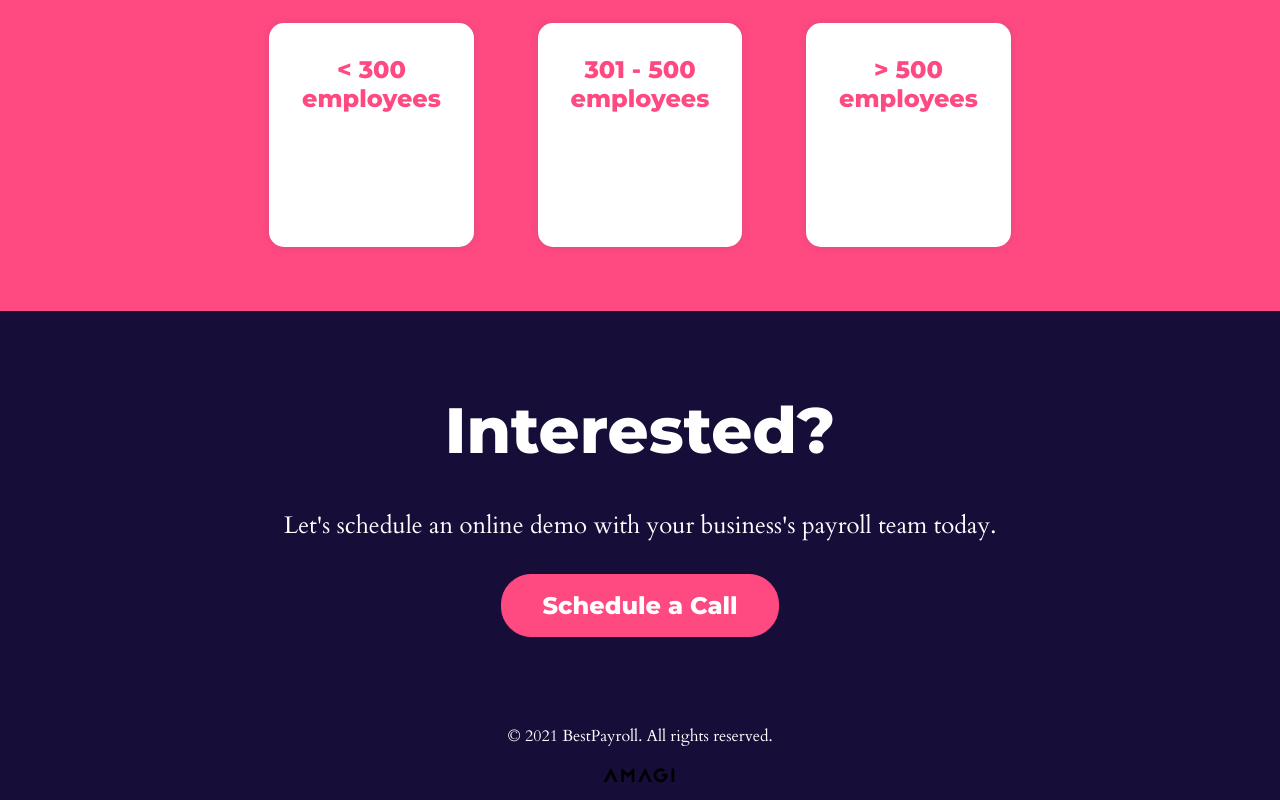
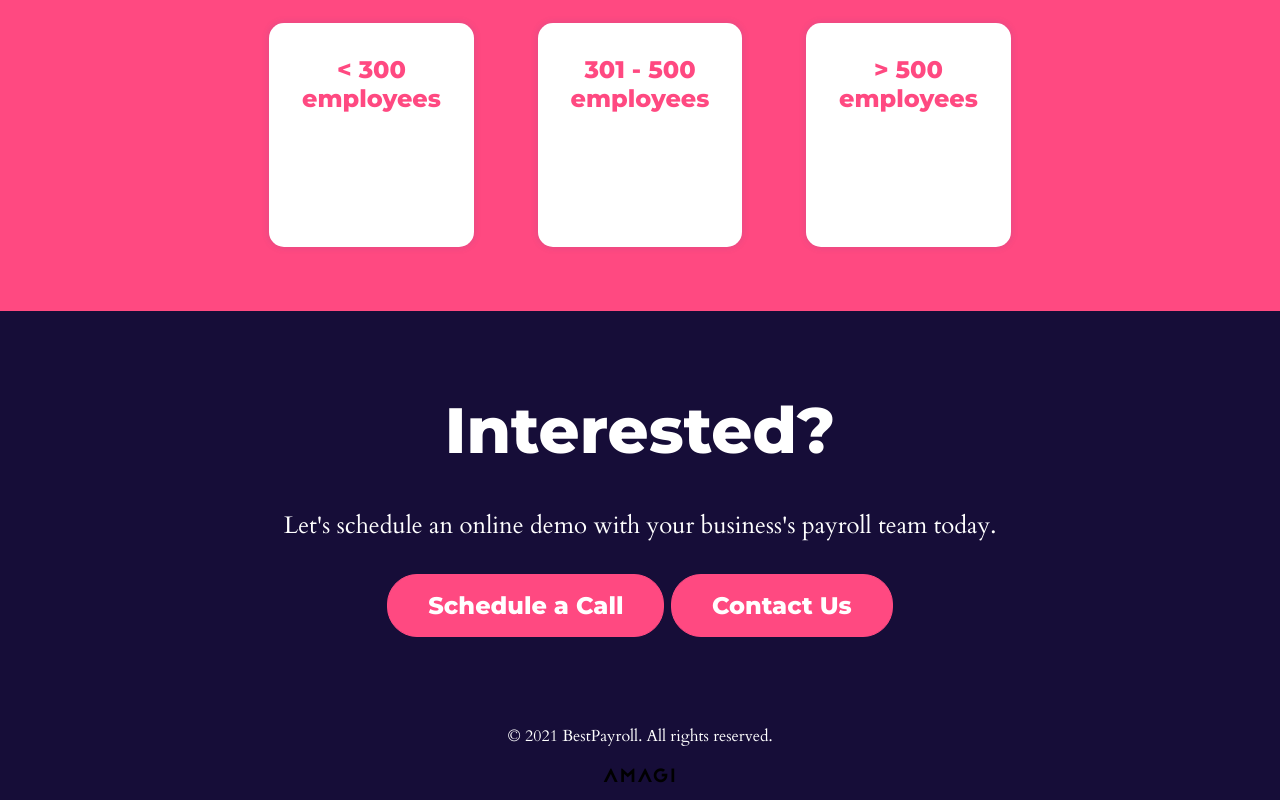
Before and after one commit to amagitechnologies/bestpayroll, a plain HTML site: page index.html in a window 1280 px wide. Shown: the part 3003-3803 px from the top of the page. Drawn offline with nearby package versions, Linux system fonts and the light colour scheme; a web font is replaced by a local one.

Commit message:
add contact us btn

```diff
--- a/index.html
+++ b/index.html
@@ -278,6 +278,7 @@
         <div class="cta__subline">
           <p>Let's schedule an online demo with your business's payroll team today.</p>
           <a class="button-light" href="https://calendly.com/amagi-sales">Schedule a Call</a>
+          <a class="button-light" href="mailto:bestpayroll@amagi.io">Contact Us</a>
         </div>
       </div>
     </main>
```
